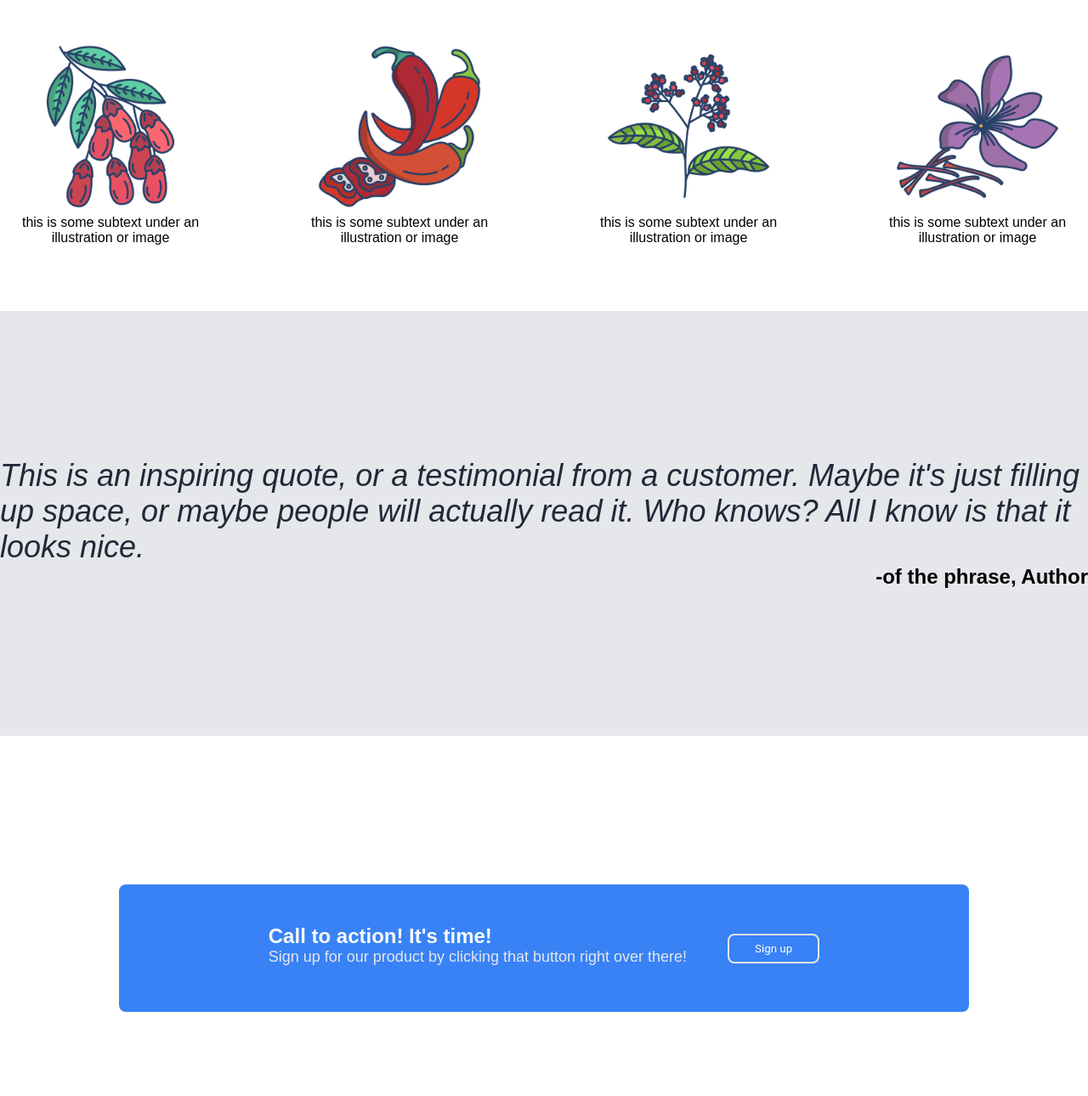
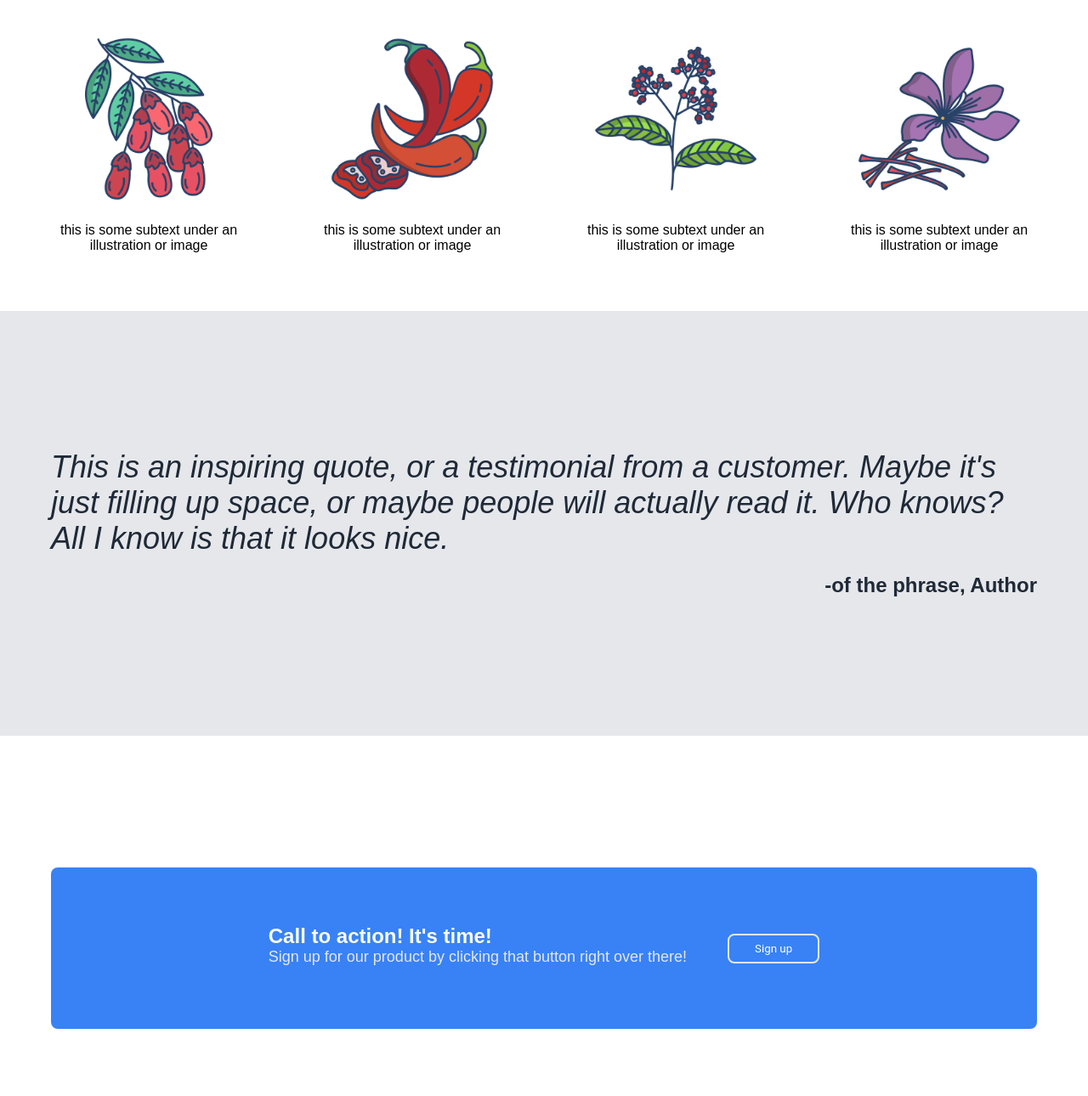
Before and after one commit to dreniko/p2-landingpage, a plain HTML site: page index.html in a window 1280 px wide. Shown: the part 550-1840 px from the top of the page at 85% size. Drawn offline with Linux system fonts and the light colour scheme.

Commit message:
Finish main page
Final tweaks added, finished the CSS and style to match the desired layout

```diff
--- a/index.html
+++ b/index.html
@@ -8,6 +8,7 @@
 </head>
 <body>
     <div class="header">
+        <div class="container">
             <div class="logo"><img src="./images/logoplaceholder.png" alt="image of the logo"></div>
             <ul class="list-right">
                 <li><a href="#">header link one</a></li>
@@ -15,17 +16,21 @@
                 <li><a href="#">header link three</a></li>
             </ul>
         </div>
+    </div>
     <div class="mainsection">
+        <div class="container">
             <div class="leftside">
                 <div class="main">This website is awesome</div>
                 <div class="hero-subtext">This website has some subtext that goes here under the main title. It's smaller font and the color is lower contrast</div>
                 <button>Sign Up</button>
             </div>
             <div class="rightside">
-            <img src="./images/imageplaceholder.jpg" alt="main image of the main section">
+                <img class="heroimage" src="./images/imageplaceholder.jpg" alt="main image of the main section">
+            </div>
         </div>
     </div>
     <div class="section2">
+        <div class="container">
             <div class="main2">Some random information</div>
             <div class="content">
                 <div class="info">
@@ -46,11 +51,15 @@
                 </div>
             </div>
         </div>
+    </div>
     <div class="section3">
+        <div class="container">
             <div class="quote">This is an inspiring quote, or a testimonial from a customer. Maybe it's just filling up space, or maybe people will actually read it. Who knows? All I know is that it looks nice.</div>
             <div class="author">-of the phrase, Author</div>
         </div>
+    </div>
     <div class="section4">
+        <div class="container">
             <div class="ctabox">
                 <div class="lefttext">
                     <div class="ctaheader">Call to action! It's time!</div>
@@ -63,8 +72,11 @@
                 </div>
             </div>
         </div>
+    </div>
     <div class="footer">
+        <div class="container">
             <div class="footer-text">Copyright © Dreniko Project 2024</div>
+        </div>
     </div>
 </body>
 </html>
--- a/styles.css
+++ b/styles.css
@@ -1,12 +1,26 @@
 body {
     font-family: sans-serif;
     margin: 0;
+    box-sizing: border-box;
+
+}
+
+.container {
+    margin: 0 auto;
+    max-width: 1200px;
+    padding: 0 20px;
+    box-sizing: border-box;
 }
 
 .header {
     background-color: #1f2937;
+}
+
+.header .container {
     display: flex;
     justify-content: space-between;
+    align-items: center;
+    flex-wrap: nowrap;
 }
 
 ul {
@@ -20,6 +34,8 @@ ul {
     display: flex;
     justify-content: right;
     align-items: center;
+    width: 400px;
+    flex-shrink: 0;
 }
 
 a {
@@ -27,12 +43,21 @@ a {
     color: white;
 }
 
+.mainsection .container {
+    display: flex;
+    justify-content: space-between;
+    align-items: center;
+    gap: 34px;
+}
+
 .mainsection {
     background-color: #1f2937;
     margin: 0;
-    display: flex;
-    justify-content: space-between;
-    align-items: center;
+}
+
+.heroimage {
+    width: 400;
+    height: auto;
 }
 
 .logo {
@@ -65,7 +90,7 @@ button {
     color: white;
 }
 
-.section2 {
+.section2 .container {
     height: 500px;
     display: flex;
     flex-direction: column;
@@ -92,9 +117,13 @@ button {
 .info {
     display: flex;
     flex-direction: column;
-    gap: 16px;
+    gap: 24px;
     text-align: center;
     display: block;
+}
+
+.text {
+    margin-top: 18px;
 }
 
 .fruits {
@@ -114,13 +143,17 @@ button {
 .quote {
     font-size: 36px;
     font-style: italic;
+    font-weight: 300;
     color: #1F2937;
 }
 
 .author {
     font-size: 24px;
     font-weight: 800;
-    align-self: self-end;
+    color: #1F2937;
+    display: flex;
+    justify-content: flex-end;
+    margin-top: 20px;
 }
 
 .footer {
@@ -144,15 +177,24 @@ button {
     align-items: center;
 }
 
+.section4 .container {
+    display: flex;
+    justify-content: center;
+    align-items: center;
+    width: 1200px;
+}
+
 .ctabox {
     background-color: #3882F6;
     border-radius: 8px;
     height: 150px;
-    width: 1000px;
+    width: 100%;
+    max-width: 1200px;
     display: flex;
     justify-content: center;
     align-items: center;
     gap: 48px;
+    padding: 20px;
 }
 
 .ctaheader {
```
Lines whose indentation alone changed are shown as unchanged.
